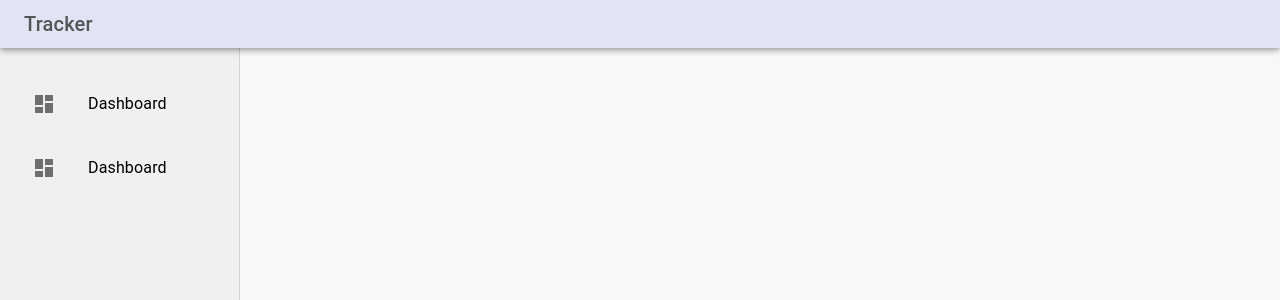
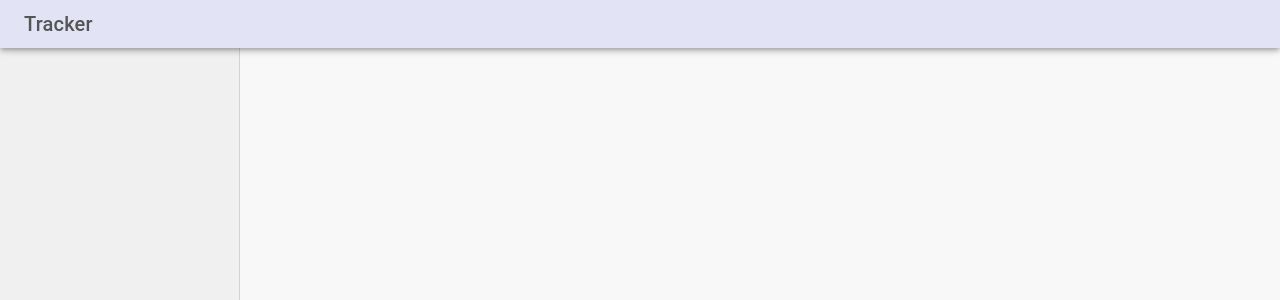
Before and after one commit to georgegarrington/tracker, a React (Vite) app in the folder frontend/: page / in a window 1280 px wide. Shown: the top 300 px of the page. Built offline with nearby package versions, Linux system fonts and the light colour scheme.

Commit message:
Temporarily comment out routing stuff, prepare for NextJS migratino

```diff
--- a/frontend/src/App.tsx
+++ b/frontend/src/App.tsx
@@ -41,7 +41,7 @@ export default function App() {
         <Drawer variant="permanent" anchor="left" sx={{ width: drawerWidth, '& .MuiDrawer-paper': { width: drawerWidth } }}>
           <Toolbar />
           {/* <Box sx={{ width: 240, bgcolor: 'red', height: '100%' }}> */}
-          <List>
+          {/* <List>
             <ListItem key={1}>
               <ListItemButton>
                 <ListItemIcon>
@@ -60,18 +60,18 @@ export default function App() {
                 <ListItemText primary={"Dashboard"} />
               </ListItemButton>
             </ListItem>
-          </List>
+          </List> */}
 
           {/* </Box> */}
         </Drawer>
-
+{/*
         <Box component="main" sx={{ flexGrow: 1, p: 3, ml: `${drawerWidth}px` }}>
           <Toolbar />
           <Routes>
             <Route path="/one" element={<div>One</div>} />
             <Route path="/two" element={<div>Two</div>} />
           </Routes>
-        </Box>
+        </Box> */}
 
         {/* <Typography>test</Typography> */}
       </Box>
```
